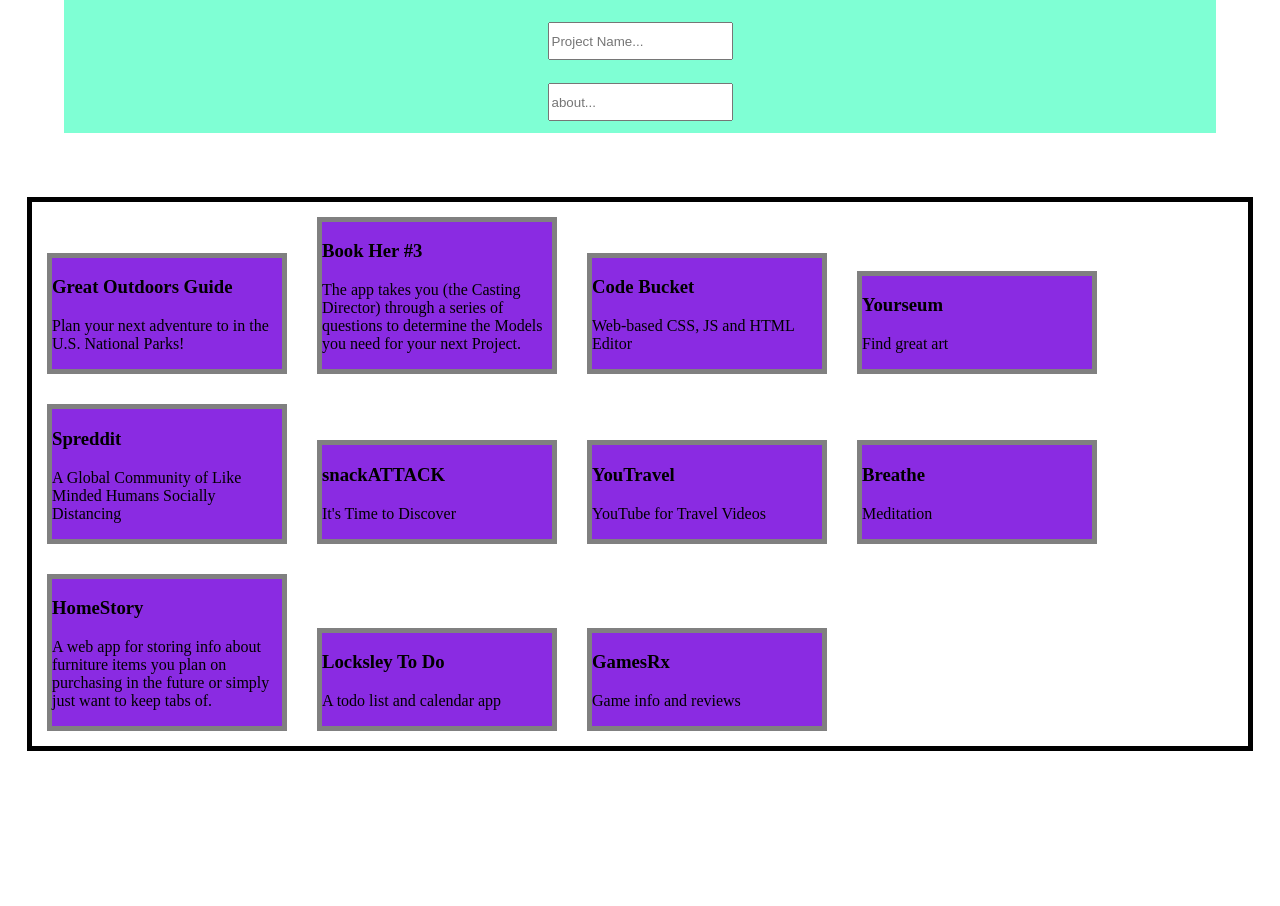
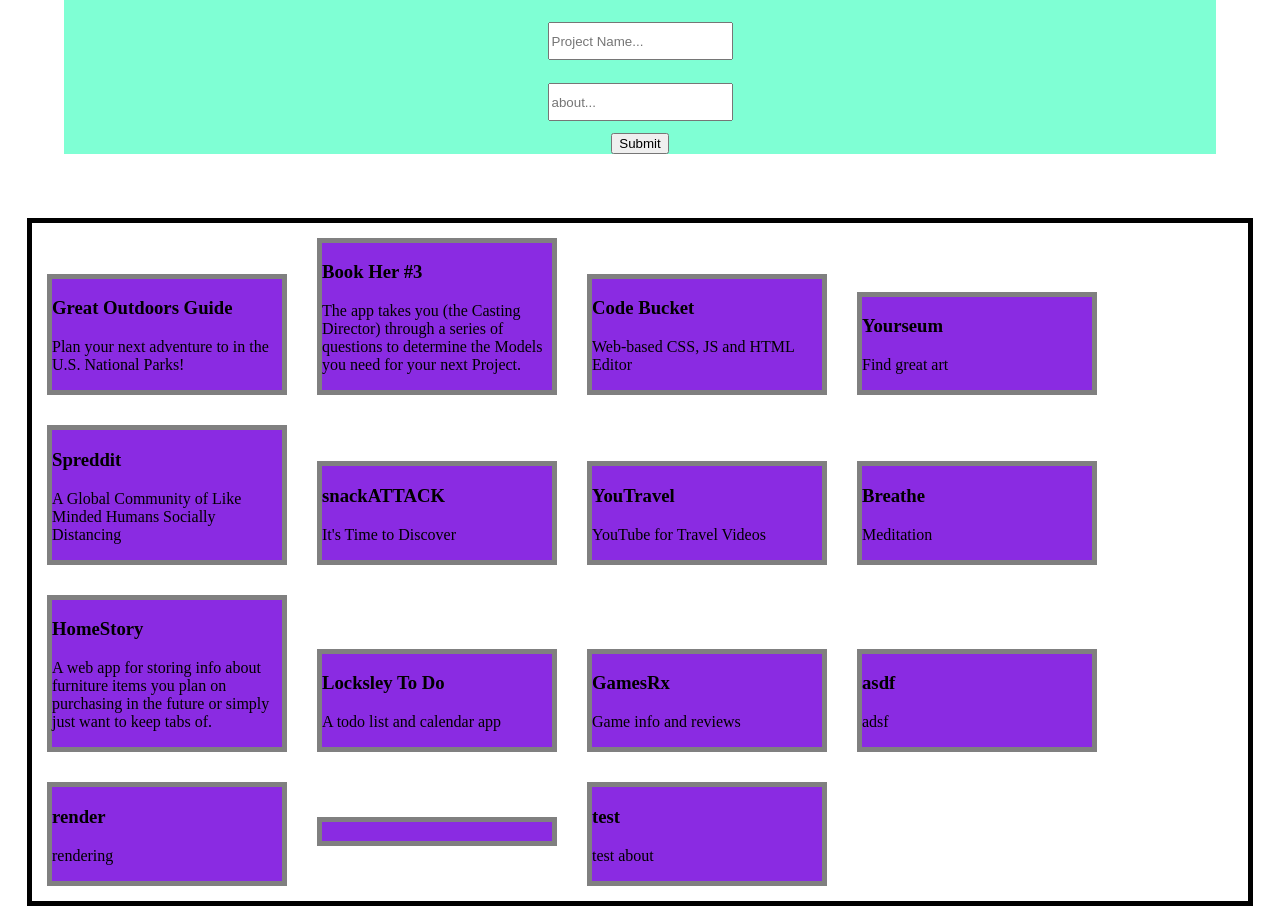
Before and after one commit to wayland-i/full-stack-walkthrough, a React (Vite) app in the folder react-walkthrough-3/: page / in a window 1280 px wide. Shown: the part 200-1106 px from the top of the page. Before the commit the page ends 951 px from the top, so only its background shows below. Built offline with nearby package versions, Linux system fonts and the light colour scheme; data requests are answered from the project's data file.

Commit message:
feature: POST working with inverse dataflow

```diff
--- a/react-walkthrough-3/db.json
+++ b/react-walkthrough-3/db.json
@@ -98,6 +98,26 @@
       "link": "https://gamesrx.netlify.app",
       "image": "https://i.imgur.com/Japzh6v.png",
       "claps": 0
+    },
+    {
+      "name": "asdf",
+      "about": "adsf",
+      "id": 26
+    },
+    {
+      "name": "render",
+      "about": "rendering",
+      "id": 27
+    },
+    {
+      "name": "",
+      "about": "",
+      "id": 28
+    },
+    {
+      "name": "test",
+      "about": "test about",
+      "id": 29
     }
   ]
 }
--- a/react-walkthrough-3/src/App.jsx
+++ b/react-walkthrough-3/src/App.jsx
@@ -20,10 +20,24 @@
     }
   }
 
+  const onAddProject = (project) => {
+    fetch('http://localhost:4000/projects', {
+      method: "POST",
+      headers: {
+        "Content-Type": "application/json"
+      },
+      body: JSON.stringify(project)
+    })
+    .then(res => {
+      if (res.ok) {
+        setItems((items) => [...items, project])
+    }})
+  }
+
   return (
     <div className='app'>
       <Header/>
-      <ItemForm/>
+      <ItemForm onAddProject={onAddProject}/>
       {renderList(items)}
     </div>
   )
--- a/react-walkthrough-3/src/components/ItemForm.jsx
+++ b/react-walkthrough-3/src/components/ItemForm.jsx
@@ -1,11 +1,40 @@
+import { useState } from "react"
 
 
-export const ItemForm = () => {
+export const ItemForm = ({onAddProject}) => {
+
+    const [formData, setFormData] = useState({
+        name: "",
+        about: ""
+    })
+
+    const handleOnChange = (e) => {
+        const {name, value} = e.target
+
+        setFormData({...formData, [name]: value})
+    }
+
+    const handleOnSubmit = (e) => {
+        e.preventDefault()
+        onAddProject(formData)
+    }
+
   return (
-    <div className="item-form">
+    <form className="item-form" onSubmit={handleOnSubmit}>
         <h2>Item Form</h2>
-        <input placeholder="Project Name..."></input>
-        <input placeholder="about..."></input>
-    </div>
+        <input placeholder="Project Name..."
+            onChange={handleOnChange} type="text"
+            name="name"
+            id="name"
+            value={formData.name}/>
+        <input
+            placeholder="about..."
+            onChange={handleOnChange}
+            type="text"
+            name="about"
+            id="about"
+            value={formData.about}/>
+        <button type="Submit">Submit</button>
+    </form>
   )
 }
```
Lines whose indentation alone changed are shown as unchanged.
